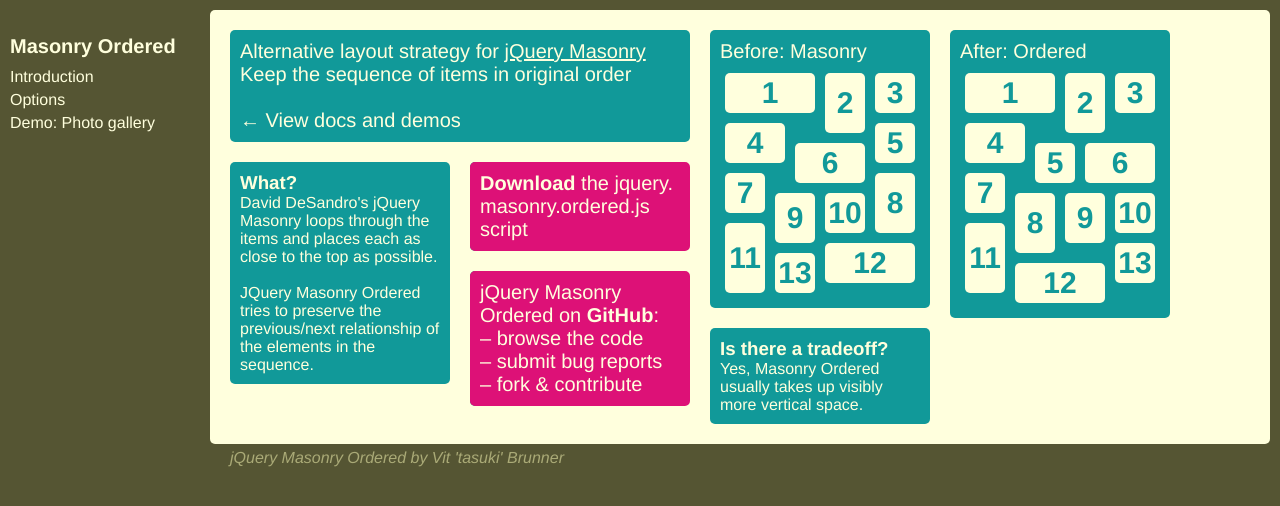
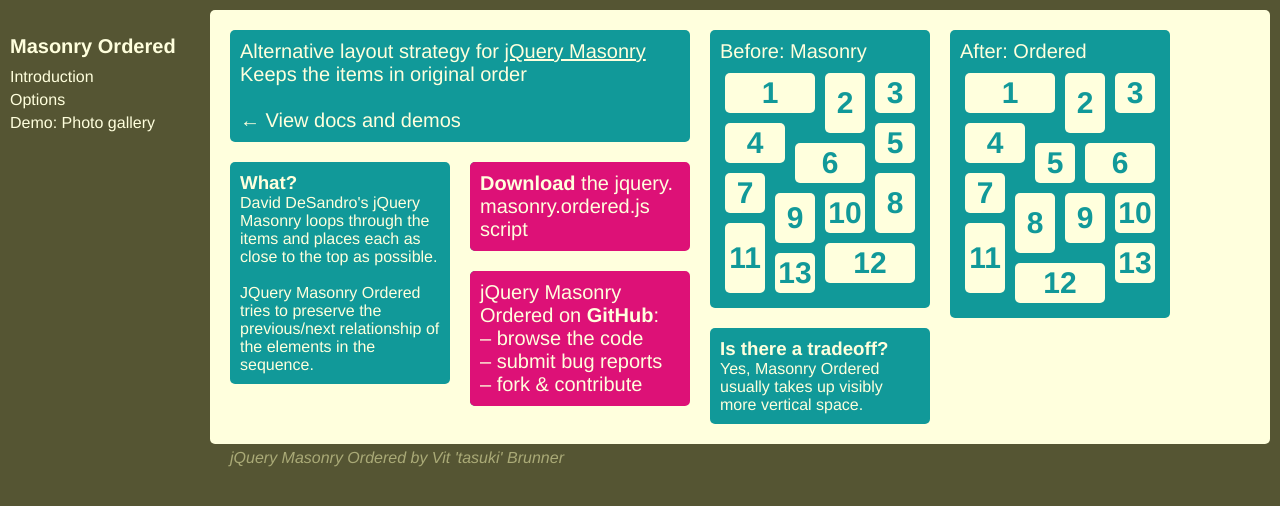
Before and after one commit to tasuki/masonry-ordered, a Jekyll site: the page built from index.html, in a window 1280 px wide. Shown: the top 506 px of the page. Built offline with Jekyll 4.4.1, drawn with Linux system fonts in a browser that asks for light colours; nearby versions of some CDN libraries.

Commit message:
shorten tagline

```diff
--- a/index.html
+++ b/index.html
@@ -33,7 +33,7 @@
 
 <div class="item col2">
 	Alternative layout strategy for <a href="http://masonry.desandro.com">jQuery Masonry</a><br/>
-	Keep the sequence of items in original order<br/>
+	Keeps the items in original order<br/>
 	<br/>
 	&larr; View docs and demos
 </div>
```
